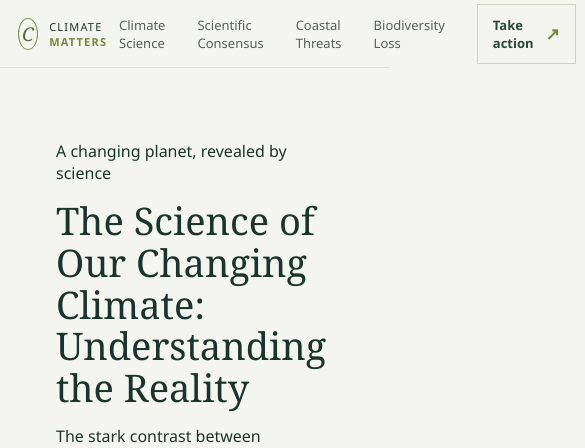
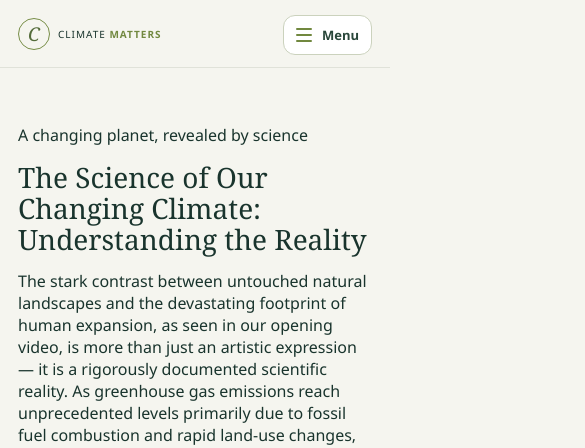
Before and after one commit to VolodymirM/ClimateChange_Uni, an Angular app: page / in a window 390 px wide. Shown: the top 448 px of the page, 585 px wide, since content can reach past the window. Built offline with nearby package versions, Linux system fonts and the light colour scheme.

Commit message:
A design-related support for mobile devices was added.

```diff
--- a/src/app/app.scss
+++ b/src/app/app.scss
@@ -9,3 +9,15 @@
 	margin: 0 auto;
 	padding: 0 56px;
 }
+
+@media (max-width: 1100px) {
+	.site-main {
+		padding: 0 32px;
+	}
+}
+
+@media (max-width: 580px) {
+	.site-main {
+		padding: 0 18px;
+	}
+}
--- a/src/app/site-header/nav-menu/nav-menu.html
+++ b/src/app/site-header/nav-menu/nav-menu.html
@@ -1,9 +1,22 @@
-<nav class="nav-menu" aria-label="Main navigation">
-    <a href="#science">Climate Science</a>
-    <a href="#consensus">Scientific Consensus</a>
-    <a href="#coast">Coastal Threats</a>
-    <a href="#biodiversity">Biodiversity Loss</a>
-	<a class="nav-action" href="#actions">Take action <span aria-hidden="true">&#8599;</span></a>
-    <a href="#links">Links</a>
-    <a href="#about">About</a>
+<button
+    class="nav-toggle"
+    type="button"
+    aria-controls="main-navigation"
+    [attr.aria-expanded]="isOpen"
+    (click)="toggleMenu()">
+    <span class="nav-toggle-icon" aria-hidden="true">
+        <span></span>
+        <span></span>
+        <span></span>
+    </span>
+    <span>Menu</span>
+</button>
+<nav id="main-navigation" class="nav-menu" [class.is-open]="isOpen" aria-label="Main navigation">
+    <a href="#science" (click)="closeMenu()">Climate Science</a>
+    <a href="#consensus" (click)="closeMenu()">Scientific Consensus</a>
+    <a href="#coast" (click)="closeMenu()">Coastal Threats</a>
+    <a href="#biodiversity" (click)="closeMenu()">Biodiversity Loss</a>
+    <a class="nav-action" href="#actions" (click)="closeMenu()">Take action <span aria-hidden="true">&#8599;</span></a>
+    <a href="#links" (click)="closeMenu()">Links</a>
+    <a href="#about" (click)="closeMenu()">About</a>
 </nav>
--- a/src/app/site-header/nav-menu/nav-menu.scss
+++ b/src/app/site-header/nav-menu/nav-menu.scss
@@ -1,3 +1,7 @@
+:host {
+	display: block;
+}
+
 .nav-menu {
 	display: flex;
 	align-items: center;
@@ -29,3 +33,82 @@
 	color: #71883f;
 	font-size: 17px;
 }
+
+.nav-toggle {
+	display: none;
+	align-items: center;
+	gap: 10px;
+	padding: 10px 12px;
+	border: 1px solid #cbd2bd;
+	border-radius: 12px;
+	background: #fff;
+	color: #29473a;
+	font: inherit;
+	font-size: 13px;
+	font-weight: 700;
+	cursor: pointer;
+}
+
+.nav-toggle:focus-visible {
+	outline: 2px solid #71883f;
+	outline-offset: 3px;
+}
+
+.nav-toggle-icon {
+	display: grid;
+	gap: 4px;
+}
+
+.nav-toggle-icon span {
+	width: 16px;
+	height: 2px;
+	border-radius: 2px;
+	background: #71883f;
+}
+
+@media (max-width: 1100px) {
+	:host {
+		position: relative;
+	}
+
+	.nav-toggle {
+		display: inline-flex;
+	}
+
+	.nav-menu {
+		position: absolute;
+		z-index: 11;
+		top: calc(100% + 12px);
+		right: 0;
+		display: none;
+		width: min(320px, calc(100vw - 36px));
+		flex-direction: column;
+		align-items: stretch;
+		gap: 4px;
+		padding: 8px;
+		border: 1px solid #d9ddd2;
+		border-radius: 16px;
+		background: #fff;
+		box-shadow: 0 16px 40px rgba(25, 52, 45, 0.18);
+	}
+
+	.nav-menu.is-open {
+		display: flex;
+	}
+
+	.nav-menu a {
+		padding: 12px;
+		border-radius: 10px;
+		font-size: 14px;
+		white-space: nowrap;
+	}
+
+	.nav-menu a:hover {
+		background: #e8edde;
+	}
+
+	.nav-menu .nav-action {
+		justify-content: space-between;
+		margin: 4px 0;
+	}
+}
--- a/src/app/site-header/nav-menu/nav-menu.ts
+++ b/src/app/site-header/nav-menu/nav-menu.ts
@@ -5,4 +5,14 @@ import { Component } from '@angular/core';
   styleUrl: './nav-menu.scss',
   templateUrl: './nav-menu.html',
 })
-export class NavMenu {}
+export class NavMenu {
+  isOpen = false;
+
+  toggleMenu(): void {
+    this.isOpen = !this.isOpen;
+  }
+
+  closeMenu(): void {
+    this.isOpen = false;
+  }
+}
--- a/src/app/site-header/site-header.scss
+++ b/src/app/site-header/site-header.scss
@@ -11,13 +11,9 @@
 	background: #f5f5ef;
 }
 
-@media (max-width: 900px) {
+@media (max-width: 1100px) {
 	.site-header {
 		padding: 0 32px;
-	}
-
-	.nav-menu {
-		gap: 20px;
 	}
 }
 
@@ -26,26 +22,4 @@
 		min-height: 68px;
 		padding: 0 18px;
 	}
-
-	.brand-name {
-		font-size: 9px;
-		letter-spacing: 0.8px;
-	}
-
-	.nav-menu {
-		gap: 14px;
-	}
-
-	.nav-menu a {
-		font-size: 11px;
-	}
-
-	.nav-menu a:first-child {
-		display: none;
-	}
-
-	.nav-menu .nav-action {
-		gap: 5px;
-		padding: 9px 8px;
-	}
 }
--- a/src/app/site-header/site-logo/site-logo.scss
+++ b/src/app/site-header/site-logo/site-logo.scss
@@ -28,3 +28,14 @@
 	color: #71883f;
 	font-weight: 700;
 }
+
+@media (max-width: 580px) {
+	.brand {
+		gap: 8px;
+	}
+
+	.brand-name {
+		font-size: 10px;
+		letter-spacing: 1px;
+	}
+}
--- a/src/app/take-action-component/take-action-component.scss
+++ b/src/app/take-action-component/take-action-component.scss
@@ -46,7 +46,7 @@
 	line-height: 1.6;
 }
 
-@media (max-width: 700px) {
+@media (max-width: 900px) {
 	.actions-section {
 		grid-template-columns: 1fr;
 		gap: 28px;
--- a/src/app/video-component/video-component.scss
+++ b/src/app/video-component/video-component.scss
@@ -61,3 +61,10 @@
 		padding: 56px 0;
 	}
 }
+
+@media (max-width: 580px) {
+	.video-section {
+		gap: 24px;
+		padding: 40px 0;
+	}
+}
--- a/src/styles.scss
+++ b/src/styles.scss
@@ -46,3 +46,13 @@ h2 {
 	font-size: 38px;
 	line-height: 1.1;
 }
+
+@media (max-width: 580px) {
+	h1 {
+		font-size: clamp(38px, 10vw, 54px);
+	}
+
+	h2 {
+		font-size: clamp(28px, 7vw, 34px);
+	}
+}
```
Also changed, not shown: 1 other file (tests, documents, lock files or other folders).
